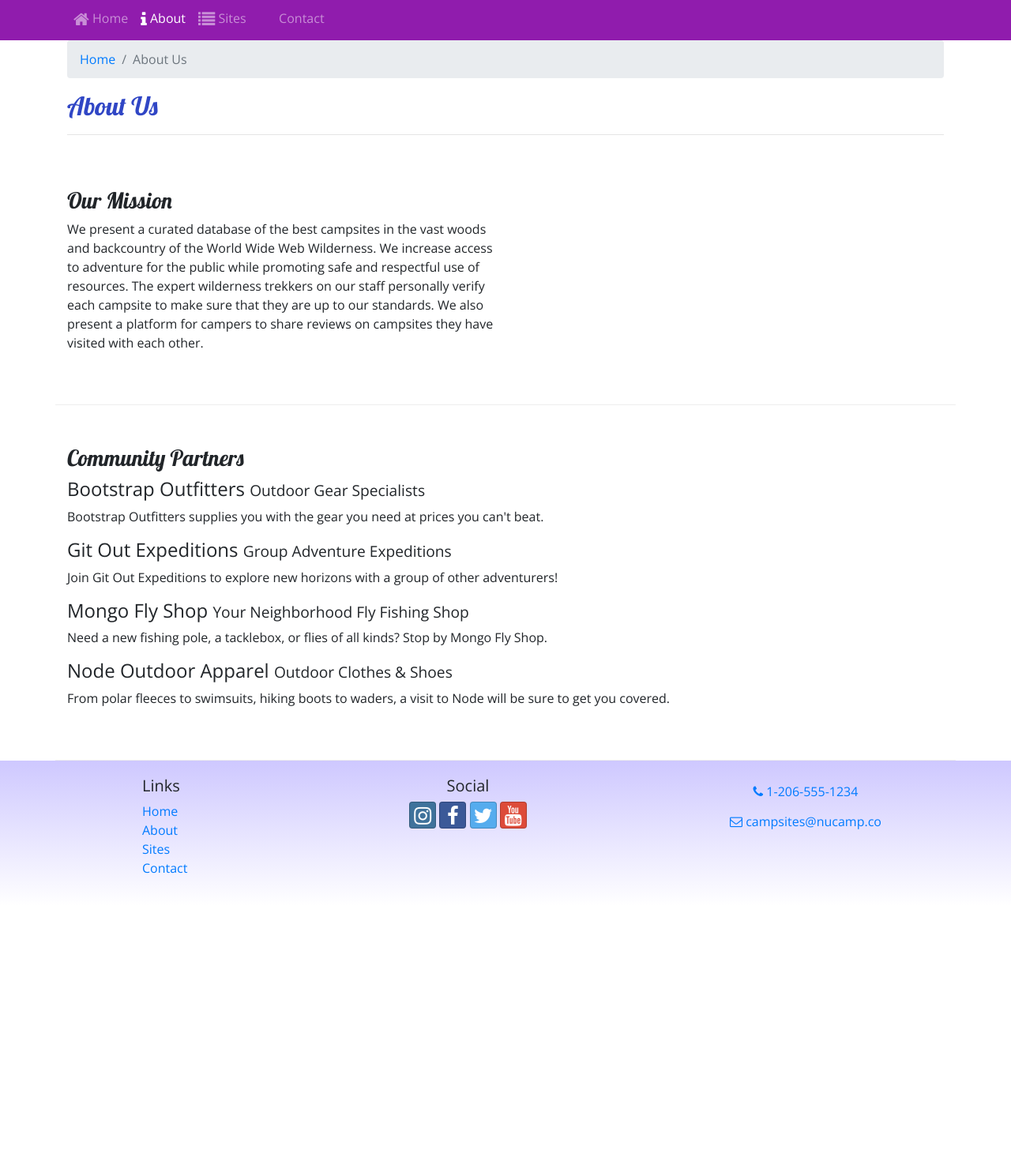
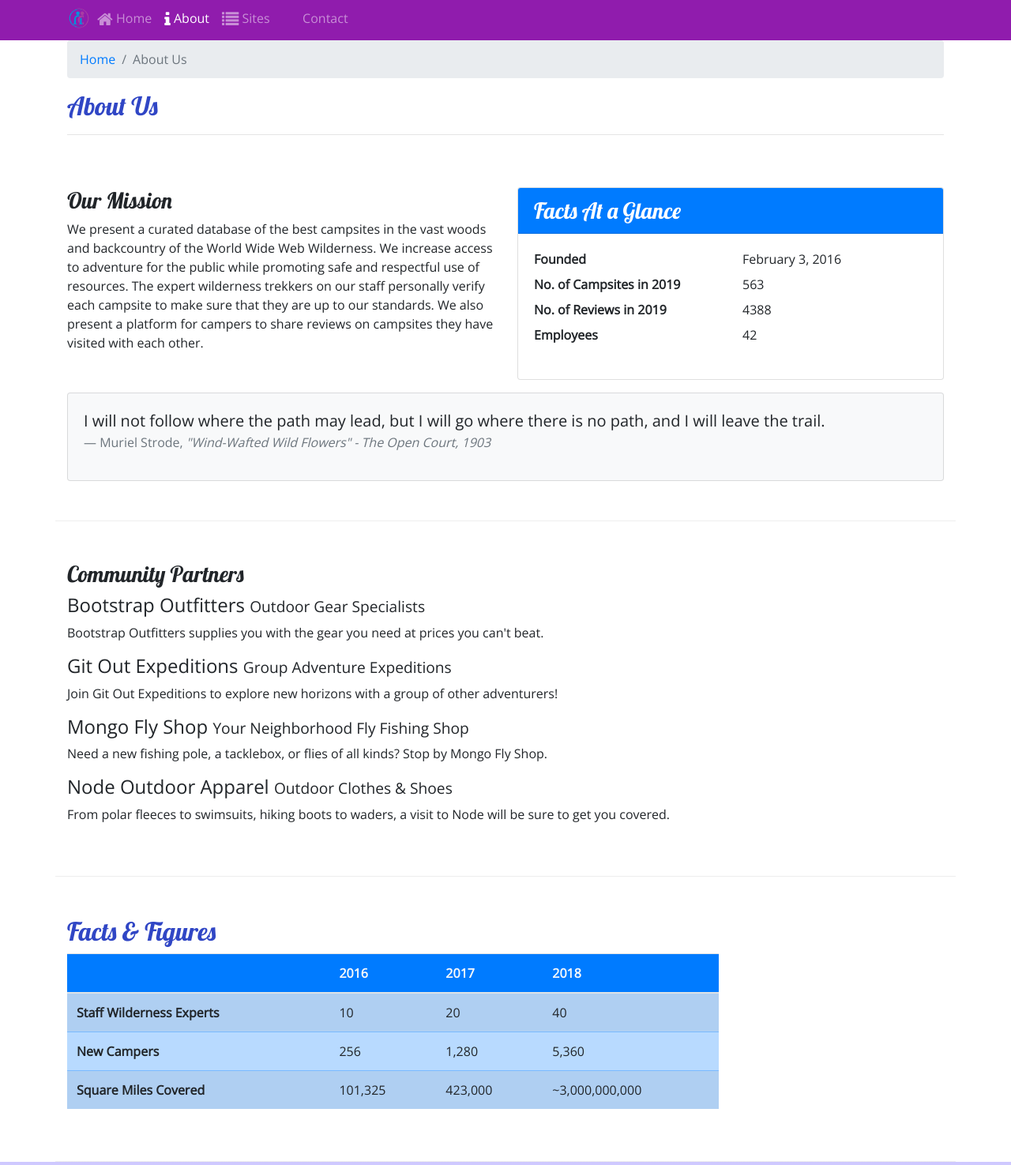
Before and after one commit to aspears313/nucampsite, a website: page aboutus.html in a window 1280 px wide. Shown: the part 167-1642 px from the top of the page at 79% size. Before the commit the page ends 1314 px from the top, so only its background shows below. Drawn offline with nearby package versions, Linux system fonts and the light colour scheme.

Commit message:
added new functionality by adding Tables and Cards in index.html and aboutus.html, also updated footer class for .html files

```diff
--- a/aboutus.html
+++ b/aboutus.html
@@ -23,6 +23,9 @@
     <header class="jumbotron jumbotron-fluid">
         <div class="container">
             <div class="row">
+                <div class="col-4 col-sm-3 col-md-2 align-self-center">
+                    <a href="index.html"><img src="img/logo.png" class="img-fluid" /></a>
+                </div>
                 <div class="col">
                     <h1>NuCamp</h1>
                     <h2>a better way to camp</h2>
@@ -33,7 +36,8 @@
 
     <nav class="navbar navbar-expand-sm navbar-dark sticky-top">
         <div class="container">
-            <button class="navbar-toggler ml-auto" type="button" data-toggle="collapse" data-target="#nucampNavbar">
+            <a class="navbaar-brand" href="index.html"><img src="img/logo.png" height="30" width="30" /></a>
+            <button class="navbar-toggler" type="button" data-toggle="collapse" data-target="#nucampNavbar">
                 <span class="navbar-toggler-icon"></span>
             </button>
             <div class="collapse navbar-collapse">
@@ -64,6 +68,33 @@
                 <h3>Our Mission</h3>
                 <p>We present a curated database of the best campsites in the vast woods and backcountry of the World Wide Web Wilderness. We increase access to adventure for the public while promoting safe and respectful use of resources. The expert wilderness trekkers on our staff personally verify each campsite to make sure that they are up to our standards. We also present a platform for campers to share reviews on campsites they have visited with each other.</p>
             </div>
+            <div class="col-sm-6">
+                <div class="card">
+                    <h3 class="card-header bg-primary text-white">Facts At a Glance</h3>
+                    <div class="card-body">
+                        <dl class="row">
+                            <dt class="col-6">Founded</dt>
+                            <dd class="col-6">February 3, 2016</dd>
+                            <dt class="col-6">No. of Campsites in 2019</dt>
+                            <dd class="col-6">563</dd>
+                            <dt class="col-6">No. of Reviews in 2019</dt>
+                            <dd class="col-6">4388</dd>
+                            <dt class="col-6">Employees</dt>
+                            <dd class="col-6">42</dd>
+                        </dl>
+                    </div>
+                </div>
+            </div>
+            <div class="col">
+                <div class="card bg-light mt-3">
+                    <blockquote class="blockquote card-body">
+                        <p class="mb-0">I will not follow where the path may lead, but I will go where there is no path, and I will leave the trail.</p>
+                        <footer class="blockquote-footer">Muriel Strode,
+                            <cite title="Source Title">"Wind-Wafted Wild Flowers" - The Open Court, 1903</cite>
+                        </footer>
+                    </blockquote>
+                </div>
+            </div>
         </div>
 
         <div class="row row-content">
@@ -79,9 +110,47 @@
                 <p class="d-none d-sm-block">From polar fleeces to swimsuits, hiking boots to waders, a visit to Node will be sure to get you covered.</p>
             </div>
         </div>
+
+        <div class="row row-content">
+            <div class="col-sm-9">
+                <h2>Facts &amp; Figures</h2>
+                <div class="table-responsive">
+                    <table class="table table-striped">
+                        <thead>
+                            <tr class="bg-primary text-light">
+                                <th></th>
+                                <th>2016</th>
+                                <th>2017</th>
+                                <th>2018</th>
+                            </tr>
+                        </thead>
+                        <tbody class="table-primary">
+                            <tr>
+                                <th>Staff Wilderness Experts</th>
+                                <td>10</td>
+                                <td>20</td>
+                                <td>40</td>
+                            </tr>
+                            <tr>
+                                <th>New Campers</th>
+                                <td>256</td>
+                                <td>1,280</td>
+                                <td>5,360</td>
+                            </tr>
+                            <tr>
+                                <th>Square Miles Covered</th>
+                                <td>101,325</td>
+                                <td>423,000</td>
+                                <td>~3,000,000,000</td>
+                            </tr>
+                        </tbody>
+                    </table>
+                </div>
+            </div>
+        </div>
     </div>
 
-    <footer>
+    <footer class="site-footer">
         <div class="container">
             <div class="row">
                 <div class="col-4 col-sm-2 offset-1">
--- a/css/styles.css
+++ b/css/styles.css
@@ -14,7 +14,7 @@ header h2 {
     color: #cec8ff;
 }
 
-footer {
+.site-footer {
     background-image: linear-gradient(#cec8ff, white);
     padding: 20px 0;
 }
--- a/package.json
+++ b/package.json
@@ -15,6 +15,7 @@
   },
   "dependencies": {
     "bootstrap": "^4.5.0",
+    "bootstrap-social": "^5.1.1",
     "font-awesome": "^4.7.0",
     "jquery": "^3.5.1",
     "popper.js": "^1.16.1"
```
Also changed, not shown: contactus.html (+6 -2 lines), index.html (+20 -6 lines), img/bootstrap-thumb.png (added), img/breadcrumb-trail-thumb.jpg (added), img/breadcrumb-trail.jpg (added), img/chrome-river-thumb.jpg (added), img/chrome-river.jpg (added), img/logo.png (added), img/react-lake-thumb.jpg (added), img/react-lake.jpg (added), 2 other files.
